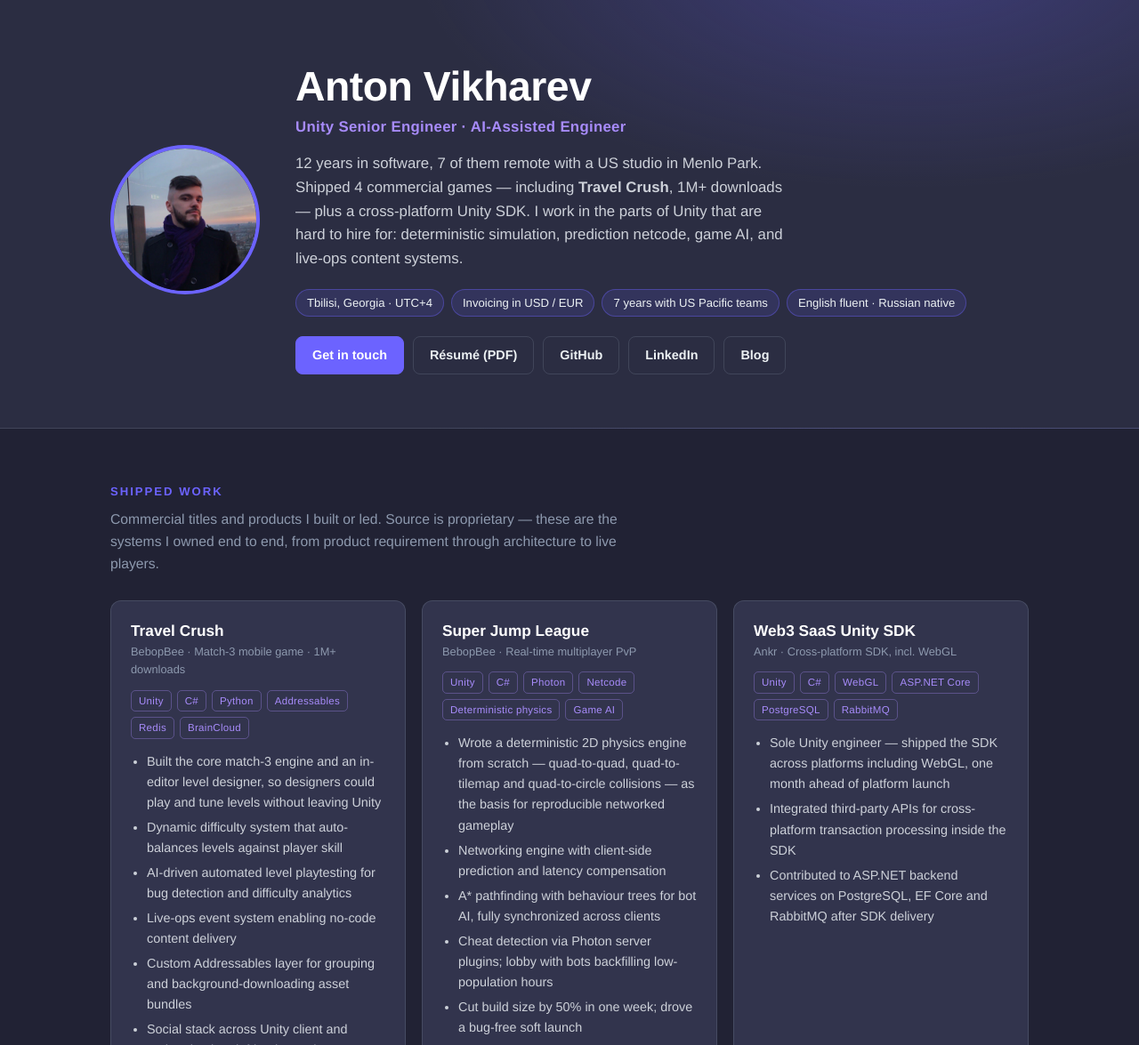
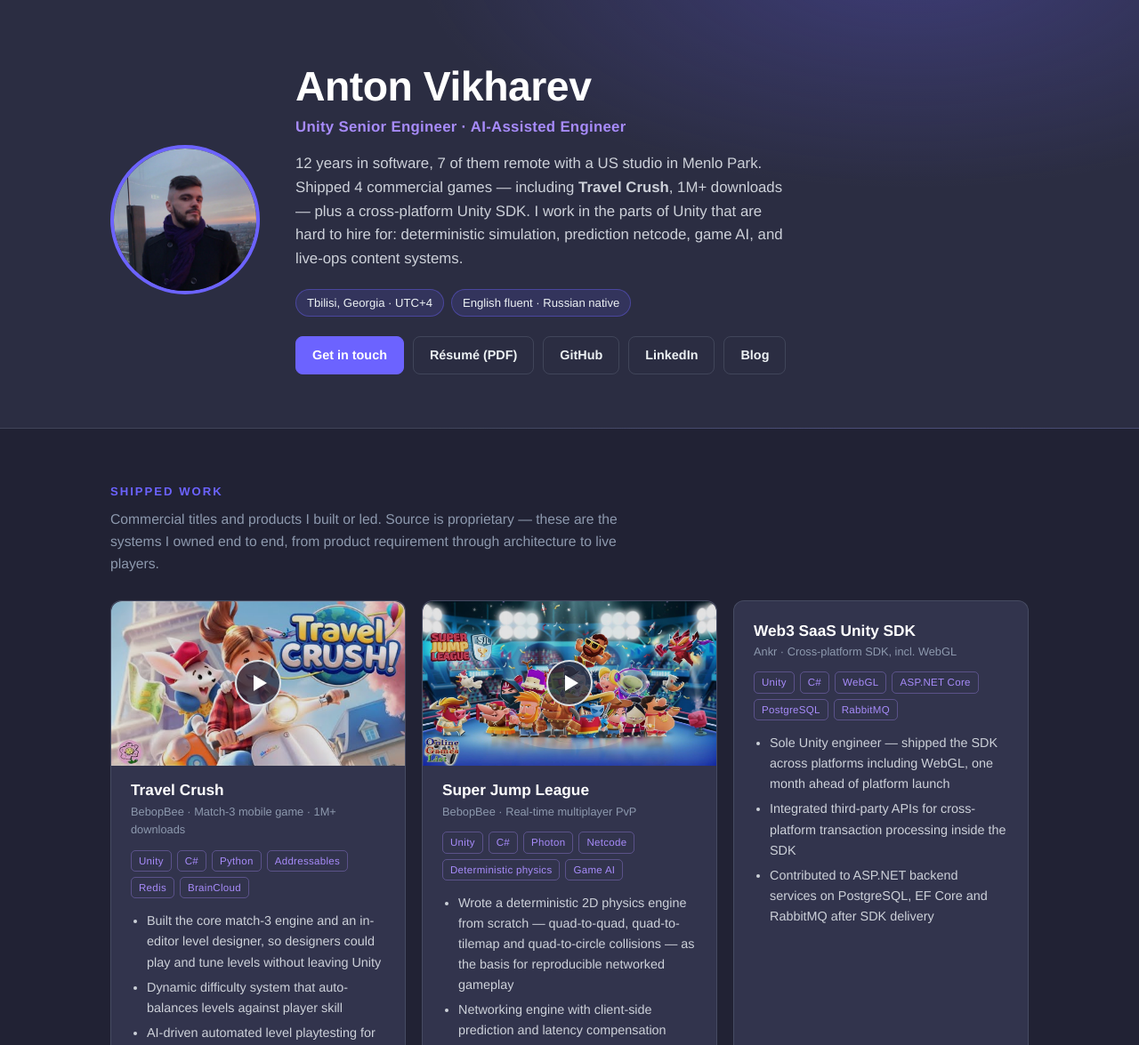
Before and after one commit to Antivortex/Antivortex.github.io, a plain HTML site: page index.html in a window 1280 px wide. Shown: the top 1175 px of the page at 89% size. Drawn offline with Linux system fonts and the light colour scheme.

Commit message:
Add gameplay thumbnails, split pet projects into own section, trim hero chips

```diff
--- a/index.html
+++ b/index.html
@@ -159,6 +159,49 @@
     margin-bottom: 3px;
     line-height: 1.3;
   }
+
+  /* Video thumbnail — 16:9 crop, so the 4:3 letterboxed source loses its bars */
+  .thumb {
+    display: block;
+    position: relative;
+    aspect-ratio: 16 / 9;
+    margin: -22px -22px 16px;
+    border-radius: 12px 12px 0 0;
+    overflow: hidden;
+    background: #14151f;
+  }
+  .thumb img {
+    width: 100%;
+    height: 100%;
+    object-fit: cover;
+    display: block;
+    transition: transform .3s ease, opacity .15s;
+    opacity: 0.88;
+  }
+  .thumb:hover img { transform: scale(1.04); opacity: 1; }
+  .thumb .play {
+    position: absolute;
+    inset: 0;
+    margin: auto;
+    width: 52px;
+    height: 52px;
+    border-radius: 50%;
+    background: rgba(43, 45, 66, 0.78);
+    border: 2px solid rgba(237, 242, 244, 0.9);
+    display: flex;
+    align-items: center;
+    justify-content: center;
+    transition: background .15s;
+  }
+  .thumb:hover .play { background: var(--accent); }
+  /* CSS triangle, nudged right to sit optically centred in the circle */
+  .thumb .play::after {
+    content: "";
+    border-style: solid;
+    border-width: 9px 0 9px 15px;
+    border-color: transparent transparent transparent #fff;
+    margin-left: 4px;
+  }
   .card .meta {
     font-size: 0.8rem;
     color: var(--muted);
@@ -263,8 +306,6 @@
       </p>
       <div class="facts">
         <span class="fact">Tbilisi, Georgia · UTC+4</span>
-        <span class="fact">Invoicing in USD / EUR</span>
-        <span class="fact">7 years with US Pacific teams</span>
         <span class="fact">English fluent · Russian native</span>
       </div>
       <div class="links">
@@ -289,6 +330,10 @@
     <div class="grid">
 
       <article class="card">
+        <a class="thumb" href="https://www.youtube.com/watch?v=e2zOWJRMvJ8" aria-label="Watch Travel Crush gameplay on YouTube">
+          <img src="thumbs/travel-crush.jpg" alt="Travel Crush gameplay" loading="lazy">
+          <span class="play" aria-hidden="true"></span>
+        </a>
         <h3>Travel Crush</h3>
         <div class="meta">BebopBee · Match-3 mobile game · 1M+ downloads</div>
         <div class="tags">
@@ -308,6 +353,10 @@
       </article>
 
       <article class="card">
+        <a class="thumb" href="https://www.youtube.com/watch?v=XPjxf_AZ9sg" aria-label="Watch Super Jump League gameplay on YouTube">
+          <img src="thumbs/super-jump-league.jpg" alt="Super Jump League gameplay" loading="lazy">
+          <span class="play" aria-hidden="true"></span>
+        </a>
         <h3>Super Jump League</h3>
         <div class="meta">BebopBee · Real-time multiplayer PvP</div>
         <div class="tags">
@@ -340,6 +389,10 @@
       </article>
 
       <article class="card">
+        <a class="thumb" href="https://www.youtube.com/watch?v=aOR0-VEUKw8" aria-label="Watch Stellar Age gameplay on YouTube">
+          <img src="thumbs/stellar-age.jpg" alt="Stellar Age gameplay" loading="lazy">
+          <span class="play" aria-hidden="true"></span>
+        </a>
         <h3>Stellar Age</h3>
         <div class="meta">Crazy Panda · Mobile MMO strategy</div>
         <div class="tags">
@@ -354,6 +407,20 @@
         <div class="foot"><a class="repo-link" href="https://www.youtube.com/watch?v=aOR0-VEUKw8">Watch gameplay</a></div>
       </article>
 
+    </div>
+  </div>
+</section>
+
+<!-- ===================== PET PROJECTS ===================== -->
+<section id="pet-projects">
+  <div class="wrap">
+    <h2>Pet Projects</h2>
+    <p class="section-lede">
+      Things I built to answer a question rather than to ship — where I go to try an architecture
+      before it matters.
+    </p>
+    <div class="grid">
+
       <article class="card">
         <h3>MMO Architecture Prototype</h3>
         <div class="meta">Own practice · 1,000 concurrent players</div>
@@ -362,7 +429,7 @@
         </div>
         <ul>
           <li>Prototyped an MMO architecture sustaining 1,000 concurrent players on a custom ECS backend server with a Unity ECS client</li>
-          <li>Also in this period: a match-3 vertical slice for the Banana Games startup, from empty project to playable</li>
+          <li>Built in 32 hours as an agent-driven coding experiment, written up in full</li>
         </ul>
         <div class="foot"><a class="repo-link" href="https://medium.com/@chaincastsystems/vibe-coding-experiment-building-a-1000-player-mmo-prototype-in-32-hours-3719eb1f5bb3">Read the write-up</a></div>
       </article>
```
Also changed, not shown: thumbs/stellar-age.jpg (added), thumbs/super-jump-league.jpg (added), thumbs/travel-crush.jpg (added).
